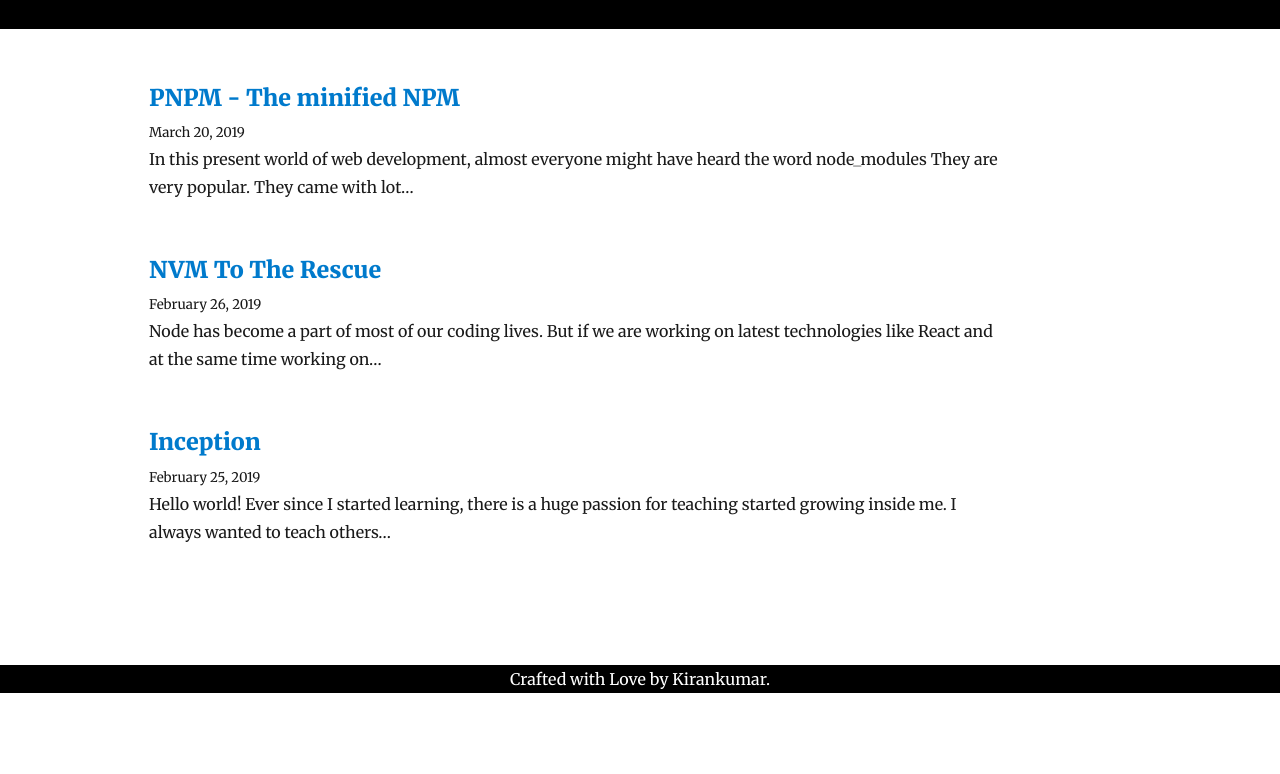
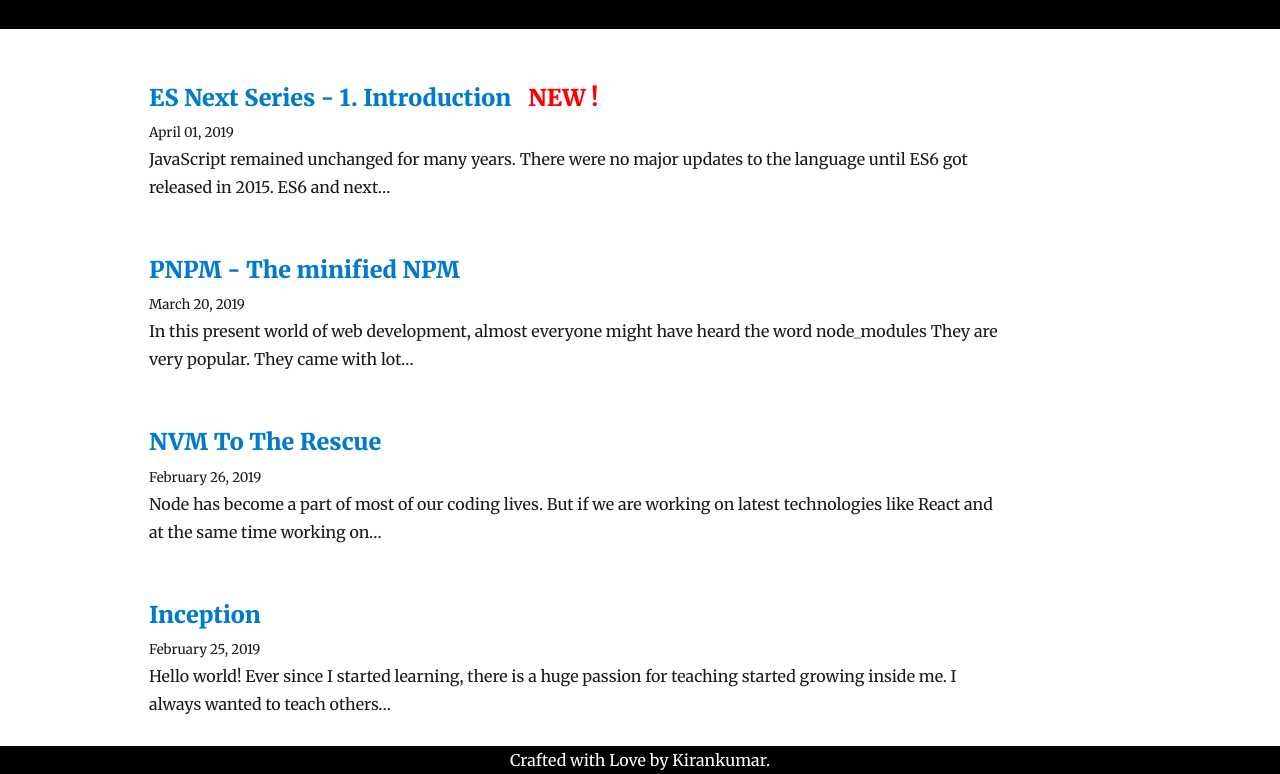
Before and after one commit to KirankumarAmbati/KirankumarAmbati.github.io, a Gatsby site: page /blog in a window 1280 px wide. Shown: the part 85-859 px from the top of the page. Before the commit the page ends 800 px from the top, so only its background shows below. Built offline with nearby package versions, Linux system fonts and the light colour scheme; Gatsby itself is replaced by a stand-in of ours; some packages are replaced by stand-ins of ours.

Commit message:
chore: ES Next Series introduction

```diff
--- /dev/null
+++ b/content/blog/es-next/introduction/index.md
@@ -0,0 +1,7 @@
+---
+title: ES Next Series - 1. Introduction
+date: "2019-04-01T10:28:52.169Z"
+tags: ["JavaScript", "JS", "ES6","ES7", "ES8", "ESNext"]
+---
+
+JavaScript remained unchanged for many years. There were no major updates to the language until ES6 got released in 2015. ES6 and next versions introduced lot of new features to JS. This series is an introduction to the features the ES Next had introduced to the JS world. Hope you guys like it !
--- a/src/pages/blog.js
+++ b/src/pages/blog.js
@@ -1,7 +1,6 @@
 import React from "react"
 import { Link, graphql } from "gatsby"
 
-import Bio from "../components/bio"
 import Layout from "../components/layout"
 import SEO from "../components/seo"
 import { rhythm } from "../utils/typography"
@@ -22,7 +21,7 @@ class BlogIndex extends React.Component {
           `portfolio`, `reactjs`, `ui`, `ux`, `node`, `nodejs`, `expressjs`
         ]}
         />
-        {posts.map(({ node }) => {
+        {posts.map(({ node }, index) => {
           const title = node.frontmatter.title || node.fields.slug
           return (
             <div key={node.fields.slug}>
@@ -32,7 +31,7 @@ class BlogIndex extends React.Component {
                 }}
               >
                 <Link style={{ boxShadow: `none` }} to={node.fields.slug}>
-                  {title}
+                  {title}<span style={{color: 'red', marginLeft: '2%'}}>{index == 0 ? 'NEW !' : ''}</span>{}
                 </Link>
               </h3>
               <small>{node.frontmatter.date}</small>
```
